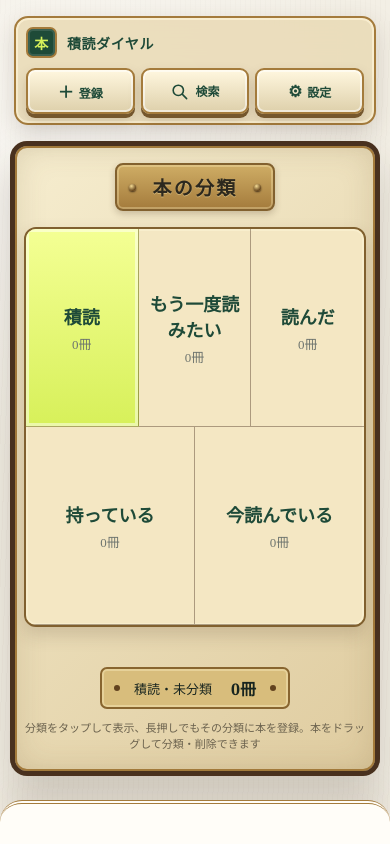
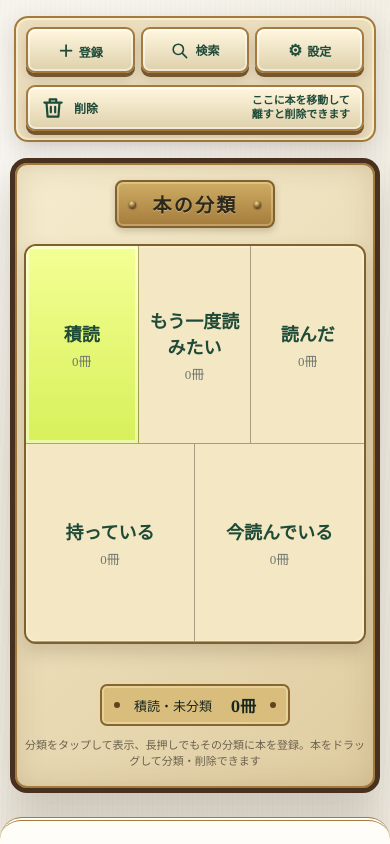
Before and after one commit to yuuitihtnk167-art/tsundoku-dial, a React (Vite) app: page / in a window 390 px wide. Shown: the top 844 px of the page. Built offline with nearby package versions, Linux system fonts and the light colour scheme.

Commit message:
Remove header branding and keep deletion target visible

```diff
--- a/src/App.tsx
+++ b/src/App.tsx
@@ -1751,10 +1751,6 @@ export function BookLibrary() {
   return (
     <main>
       <header className="topbar" id="top">
-        <a className="brand" href="#top" aria-label="積読ダイヤル ホーム">
-          <span className="brand-mark" aria-hidden="true">本</span>
-          <span>積読ダイヤル</span>
-        </a>
         <div className="topbar-controls">
           <div className="topbar-actions">
           <button
@@ -1783,7 +1779,6 @@ export function BookLibrary() {
             <span aria-hidden="true">⚙</span> 設定
           </button>
           </div>
-          {(draggingBookId || selectedBookId) && (
             <div
               className={deleteDropActive ? "header-trash-target is-drop-active" : "header-trash-target"}
               data-book-drop="delete"
@@ -1799,7 +1794,6 @@ export function BookLibrary() {
                 <span>{deleteDropActive ? "削除を確認してください" : "離すと削除できます"}</span>
               </span>
             </div>
-          )}
         </div>
       </header>
 
--- a/src/styles.css
+++ b/src/styles.css
@@ -35,7 +35,8 @@ button { color: inherit; }
   gap: 12px;
   align-items: center;
   justify-content: space-between;
-  width: min(920px, calc(100% - 40px));
+  width: fit-content;
+  max-width: calc(100% - 40px);
   margin: 16px auto 0;
   padding: 12px 14px;
   border: 2px solid var(--brass);
@@ -44,12 +45,10 @@ button { color: inherit; }
   backdrop-filter: blur(16px);
   box-shadow: inset 0 0 0 2px #f8edcf, 0 8px 24px rgba(73,49,31,.18);
 }
-.brand { display: flex; align-items: center; gap: 10px; color: var(--forest); font-family: Georgia, "Yu Mincho", serif; font-size: 19px; font-weight: 700; text-decoration: none; letter-spacing: .04em; }
-.brand-mark { display: grid; place-items: center; width: 35px; height: 35px; border: 2px solid var(--brass); border-radius: 7px; background: var(--forest); color: var(--lime); font-family: serif; font-size: 14px; box-shadow: inset 0 0 0 2px rgba(255,255,255,.12); }
 .topbar-actions { display: flex; align-items: center; gap: 9px; }
-.topbar-controls { position: relative; min-width: 0; }
+.topbar-controls { display: grid; gap: 12px; min-width: 0; }
 .topbar-actions > button { height: var(--header-button-height); }
-.header-trash-target { position: absolute; top: calc(100% + 12px); left: 0; display: grid; grid-template-columns: 26px auto minmax(0, 1fr); align-items: center; gap: 8px; width: 100%; height: var(--header-button-height); padding: 6px 12px; border: 2px solid var(--brass); border-radius: 9px; background: linear-gradient(#fff7df, #ded0ab); color: var(--forest); font-size: 12px; font-weight: 800; box-shadow: inset 0 0 0 2px rgba(255,255,255,.55), 0 4px 0 #75572d, 0 7px 14px rgba(73,49,31,.18); }
+.header-trash-target { display: grid; grid-template-columns: 26px auto minmax(0, 1fr); align-items: center; gap: 8px; width: 100%; height: var(--header-button-height); padding: 6px 12px; border: 2px solid var(--brass); border-radius: 9px; background: linear-gradient(#fff7df, #ded0ab); color: var(--forest); font-size: 12px; font-weight: 800; box-shadow: inset 0 0 0 2px rgba(255,255,255,.55), 0 4px 0 #75572d, 0 7px 14px rgba(73,49,31,.18); }
 .header-trash-target svg { width: 26px; height: 26px; fill: none; stroke: currentColor; stroke-width: 2; stroke-linecap: round; stroke-linejoin: round; }
 .header-trash-label { white-space: nowrap; }
 .header-trash-help { display: grid; justify-self: end; min-width: 0; font-size: clamp(9px, 2.8vw, 11px); font-weight: 600; line-height: 1.25; }
@@ -318,9 +317,7 @@ button { color: inherit; }
 }
 
 @media (max-width: 560px) {
-  .topbar { --header-button-height: 46px; width: calc(100% - 28px); padding: 13px 0; }
-  .brand { font-size: 14px; }
-  .brand-mark { width: 31px; height: 31px; }
+  .topbar { --header-button-height: 46px; width: calc(100% - 28px); max-width: none; padding: 13px 0; }
   .topbar { padding: 9px 10px; flex-wrap: wrap; gap: 10px; }
   .topbar-actions { gap: 6px; }
   .add-button, .search-button, .settings-button { padding: 9px 6px; font-size: 12px; }
```
Also changed, not shown: 2 other files (tests, documents, lock files or other folders).
